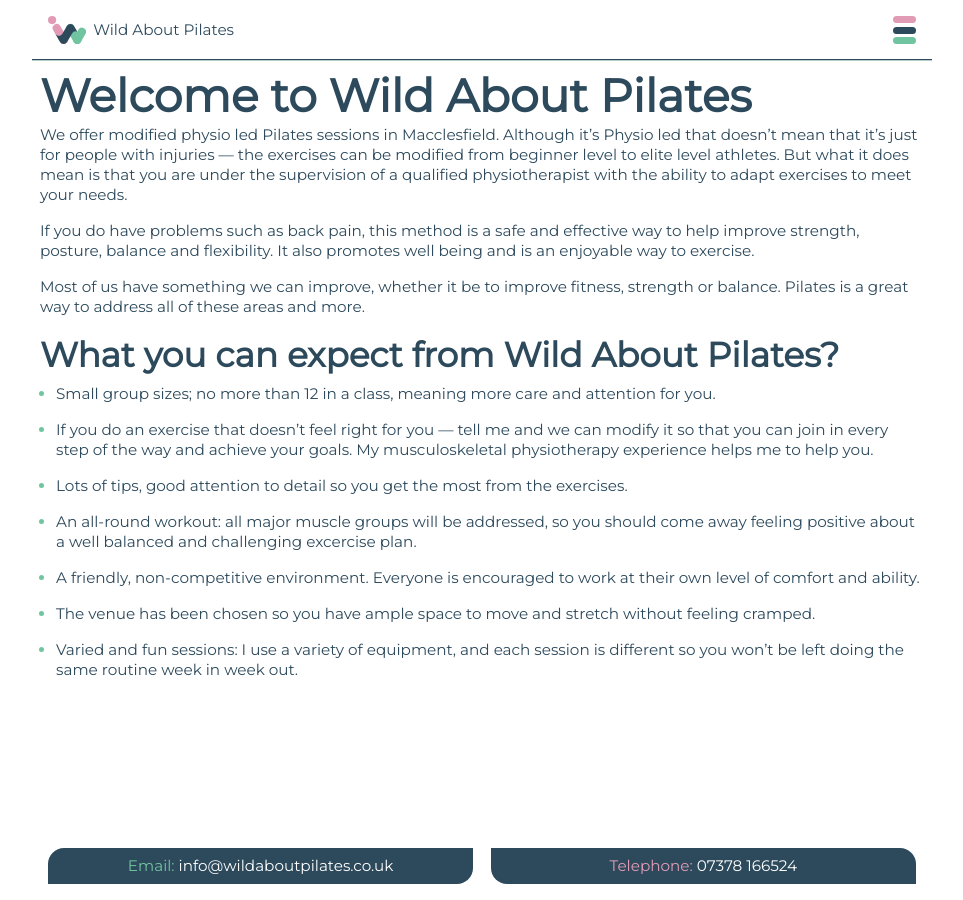
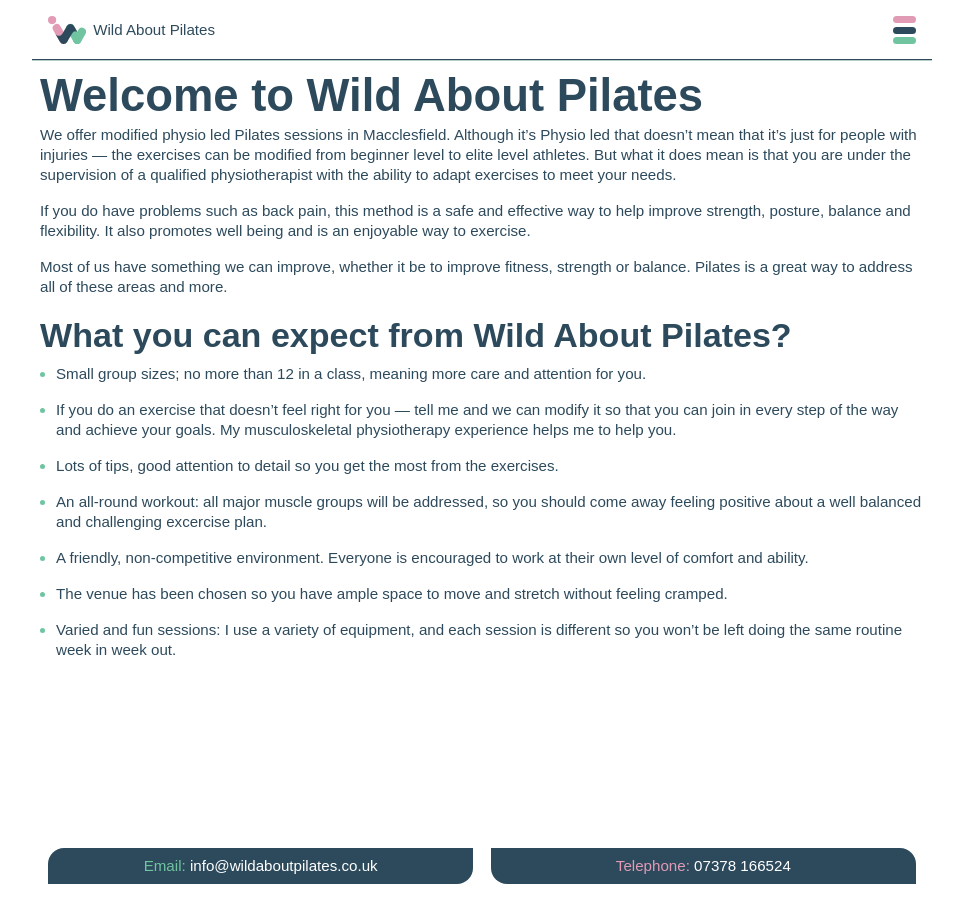
Before and after one commit to mikeraynham/wildaboutpilates, a Jekyll site: the page built from index.md, in a window 1280 px wide. Shown: the whole page, without its empty margins (158-1121 px from the left). Built offline with Jekyll 4.4.1, drawn with Linux system fonts in a browser that asks for light colours.

Commit message:
Switch to lighter version of font

```diff
--- a/_sass/_typography.scss
+++ b/_sass/_typography.scss
@@ -30,7 +30,7 @@
 
 body, caption, th, td, input, textarea, select, option, legend, fieldset,
 h1, h2, h3, h4, h5, h6, p {
-    font-family: 'Montserrat', sans-serif;
+    font-family: 'Montserrat Light', sans-serif;
     font-size-adjust: 0.5;
     font-size: 100%;
     text-rendering: optimizeLegibility;
```
